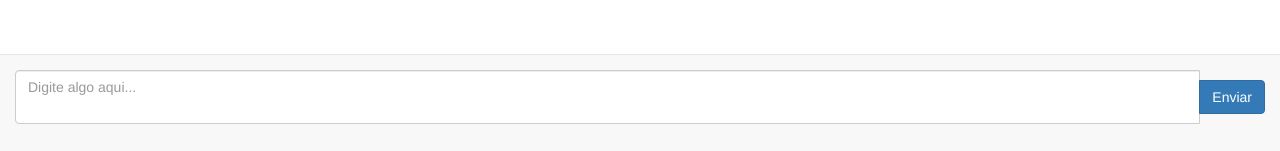
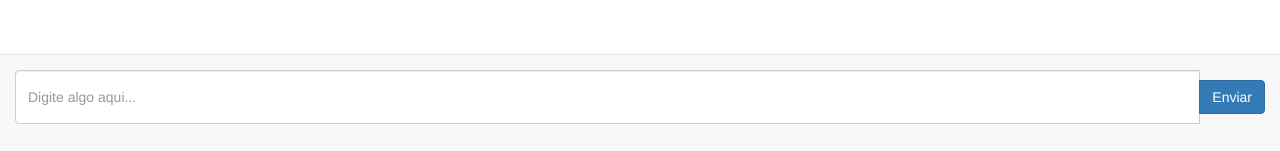
Before and after one commit to wildeee/react-hello, a React (Create React App) app: page / in a window 1280 px wide. Shown: the part 646-797 px from the top of the page. Built offline with nearby package versions, Linux system fonts and the light colour scheme.

Commit message:
Enviando mensagens no enter

```diff
--- a/src/ChatInput.css
+++ b/src/ChatInput.css
@@ -1,3 +1,8 @@
 .btn-vertical-block {
 	height: 100%;
 }
+
+.chat-input {
+	resize: none;
+	height: 54px !important;
+}
--- a/src/ChatInput.js
+++ b/src/ChatInput.js
@@ -21,18 +21,25 @@ class ChatInput extends Component {
 	};
 
 	enviarMensagem = () => {
-		this.props.onMessageSend(this.state.message);
+		const message = this.state.message;
+		if (message) {
+			this.props.onMessageSend(this.state.message);
+			this.setState({ message: '' });
+		}
+	};
+
+	handleKeyPress = (event) => {
+		if (event.key === 'Enter') {
+			this.enviarMensagem();
+		}
 	};
 
 	render() {
-		const textareaStyle = {
-			resize: 'none'
-		};
 		return (
 			<div className="navbar navbar-default navbar-fixed-bottom body-padding">
 				<FormGroup controlId="formControlsTextarea">
 					<InputGroup>
-						<FormControl style={textareaStyle} value={this.state.message} onChange={this.handleMessageChange} componentClass="textarea" placeholder="Digite algo aqui..." />
+						<FormControl className='chat-input' value={this.state.message} onChange={this.handleMessageChange} onKeyPress={this.handleKeyPress} placeholder="Digite algo aqui..." />
 						<InputGroup.Button className="btn-vertical-block">
 							<Button className="btn-vertical-block" bsStyle="primary" onClick={this.enviarMensagem}>Enviar</Button>
 						</InputGroup.Button>
--- a/src/MessagesArea.js
+++ b/src/MessagesArea.js
@@ -5,7 +5,7 @@ import Message from './Message.js'
 class MessagesArea extends Component {
 
 	componentDidUpdate(){
-		scroll.scrollToBottom();
+		scroll.scrollToBottom({ignoreCancelEvents: true});
 	};
 
 	render() {
```
